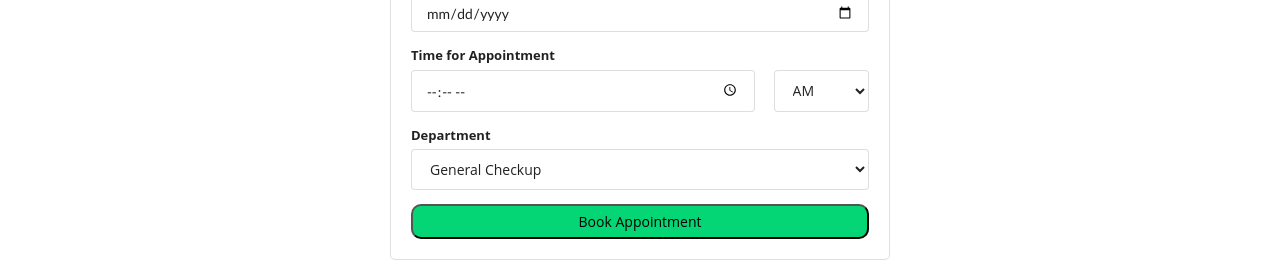
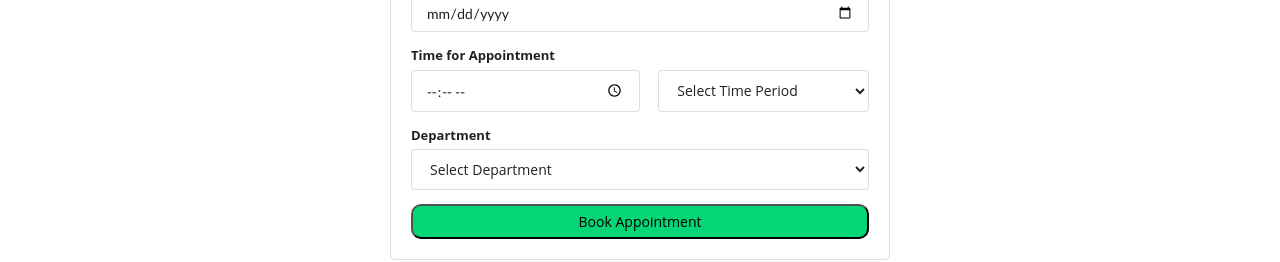
Before and after one commit to ElvinJoy/medicity_front-end, a React (Vite) app: page /appointment in a window 1280 px wide. Shown: the part 529-791 px from the top of the page. Built offline with nearby package versions, Linux system fonts and the light colour scheme; a small style sheet from the web is missing.

Commit message:
booking form sumitted to the back-end with time period appended with time

```diff
--- a/src/components/bookingPage/bookingPage.jsx
+++ b/src/components/bookingPage/bookingPage.jsx
@@ -9,19 +9,36 @@ const Booking = () => {
     email: '',
     appointmentDate: '',
     appointmentTime: '',
-    doctor: '',
-    category: '',
+    department: '',
   });
 
   const [error, setError] = useState('');
-  const [selectedTimePeriod, setSelectedTimePeriod] = useState('AM'); // Default to AM
+  const [selectedTimePeriod, setSelectedTimePeriod] = useState('');
+
+  const handleChange = (e) => {
+    setFormData((prevState) => ({ ...prevState, [e.target.name]: e.target.value }));
+  };
+
+  const handleTimeChange = (e) => {
+    setFormData((prevState) => ({ ...prevState, appointmentTime: e.target.value }));
+  };
+
+  const handleTimePeriodChange = (e) => {
+    setSelectedTimePeriod(e.target.value);
+  };
 
   const handleSubmit = async (e) => {
     e.preventDefault();
 
     try {
-      // Send the data to the backend endpoint for appointments
-      const response = await axios.post('http://localhost:8000/appointment', formData);
+      // Include selectedTimePeriod in the formData object
+      const formDataWithTimePeriod = {
+        ...formData,
+        appointmentTime: `${formData.appointmentTime} ${selectedTimePeriod}`,
+      };
+
+      // Send the updated formData to the backend endpoint
+      const response = await axios.post('http://localhost:8000/appointment', formDataWithTimePeriod);
 
       console.log('Response:', response.data);
       // Handle any further actions or redirects here if needed
@@ -29,18 +46,6 @@ const Booking = () => {
       console.error('Error:', error.message);
       setError('An error occurred during appointment booking');
     }
-  };
-
-  const handleChange = (e) => {
-    setFormData({ ...formData, [e.target.name]: e.target.value });
-  };
-
-  const handleTimeChange = (e) => {
-    setFormData({ ...formData, appointmentTime: e.target.value });
-  };
-
-  const handleTimePeriodChange = (e) => {
-    setSelectedTimePeriod(e.target.value);
   };
 
   return (
@@ -99,36 +104,35 @@ const Booking = () => {
                 className='input_booking'
                 type="time"
                 name="appointmentTime"
-                style={{ width: '100%' }}
+                style={{ width: '50%' }}
                 onChange={handleTimeChange}
               />
               <select
                 className='input_booking'
                 onChange={handleTimePeriodChange}
                 value={selectedTimePeriod}
-                style={{ width: '26%', marginLeft: '4%' }}
+                style={{ width: '46%', marginLeft: '4%' }}
               >
+                <option value="" >Select Time Period</option>
                 <option value="AM">AM</option>
                 <option value="PM">PM</option>
               </select>
             </div>
           </div>
 
-
           <div className="field">
             <label>Department</label>
             <select
               className='input_booking'
-              name="category"
+              name="department"
               onChange={handleChange}
             >
-              <option value="" disabled>Select Department</option>
-              <option value="General Checkup">General Checkup</option>
+              <option value="" >Select Department</option>
+              <option value="GeneralCheckup">General Checkup</option>
               <option value="Cardiology">Cardiology</option>
               <option value="Orthopedics">Orthopedics</option>
               <option value="Dermatology">Dermatology</option>
               <option value="Neurology">Neurology</option>
-              <option value="Ophthalmology">Ophthalmology</option>
             </select>
           </div>
 
```
